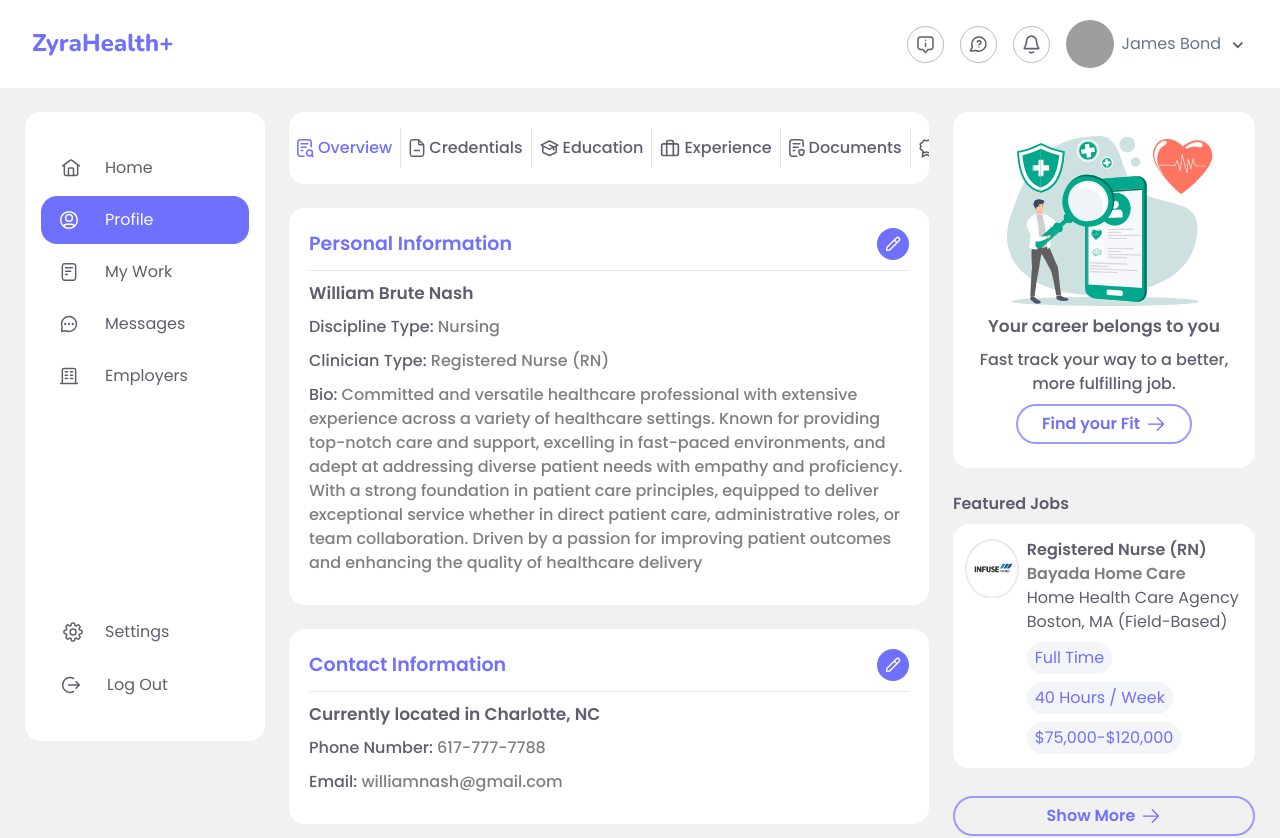
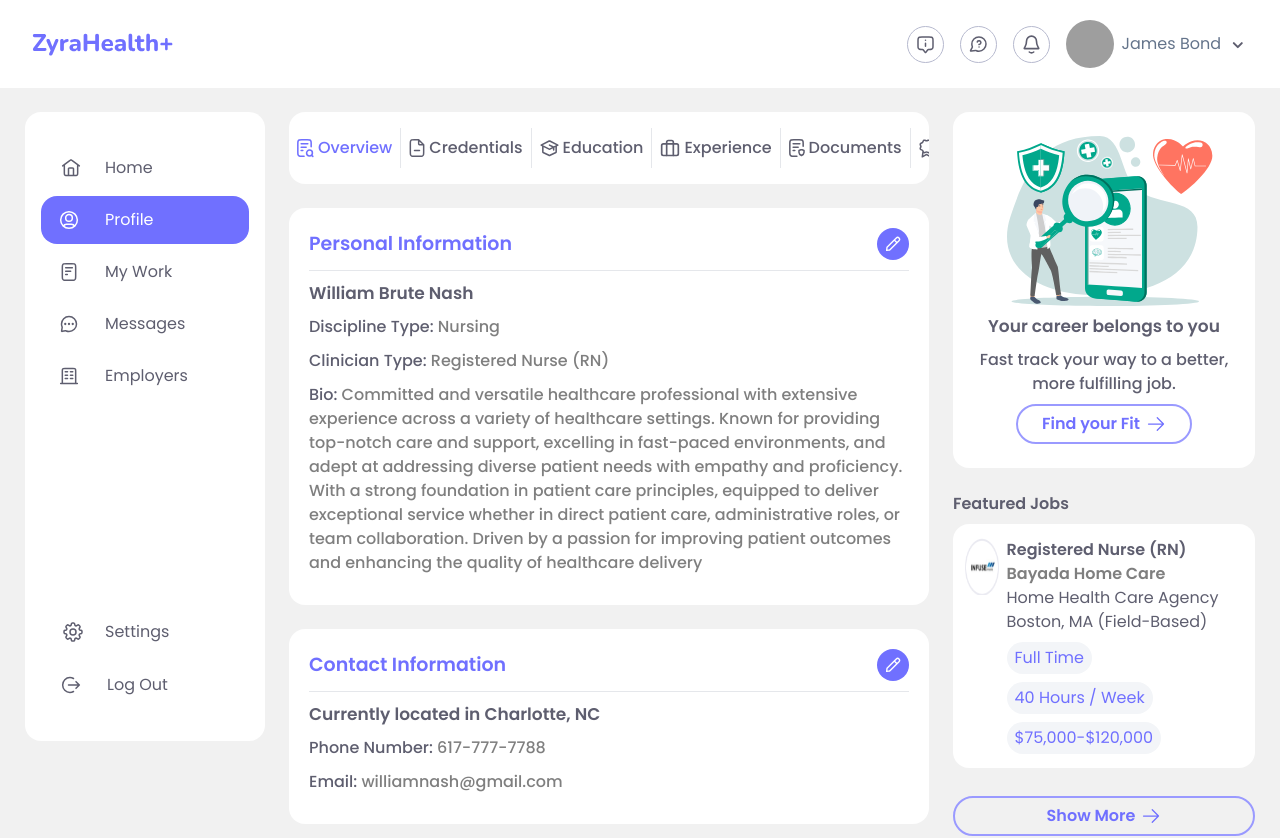
Before and after one commit to qasimfida/zyra-health-new, a Next.js app: page / in a window 1280 px wide. Shown: the top 838 px of the page. Built offline with nearby package versions, Linux system fonts and the light colour scheme; grey boxes are pictures that could not be loaded.

Commit message:
fixes for rightbar

```diff
--- a/src/components/RightBar/RightBar.jsx
+++ b/src/components/RightBar/RightBar.jsx
@@ -1,7 +1,6 @@
 "use client";
 
 import { ImageIcon } from "@/svgs/icons";
-import { ArrowRightIcon } from "@heroicons/react/24/outline";
 import { Button, Tag } from "../Button/Button";
 
 const RightBar = () => {
@@ -25,11 +24,11 @@ const RightBar = () => {
       </div>
       <h4 className="text-base font-semibold text-body mb-2">Featured Jobs</h4>
 
-      <div className="flex justify-center w-full bg-white px-3 py-3.5 mb-7 rounded-2xl">
-        <div className="flex justify-center h-[60px] w-[100px]">
+      <div className="flex justify-center w-full bg-white px-3 py-3.5 mb-7 rounded-2xl gap-2">
+        <div className="flex justify-center h-[57px] w-[57px]">
           <img src={"/images/frame.png"} alt="Career Image" layout="fill" />
         </div>
-        <div className="flex flex-col ml-2  gap-2">
+        <div className="flex flex-col gap-2">
           <div>
             <h4 className="text-base font-semibold text-body">
               Registered Nurse (RN)
```
